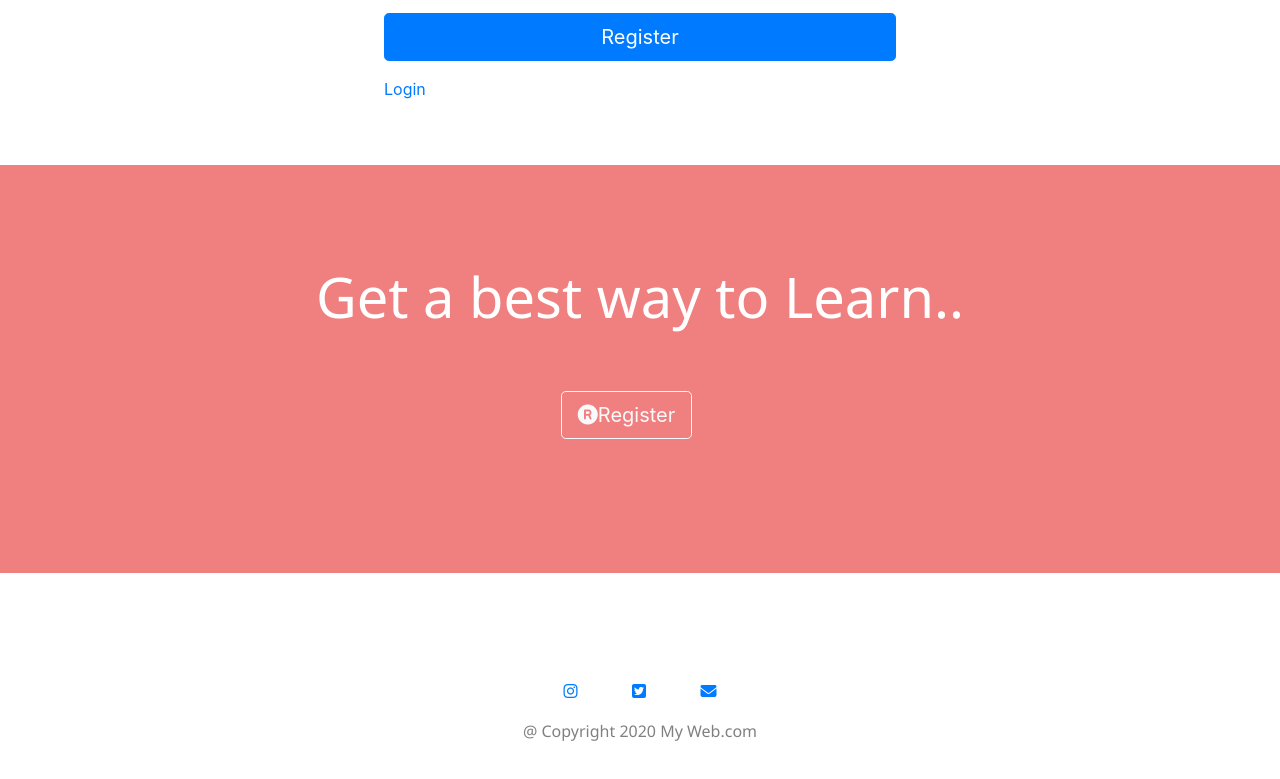
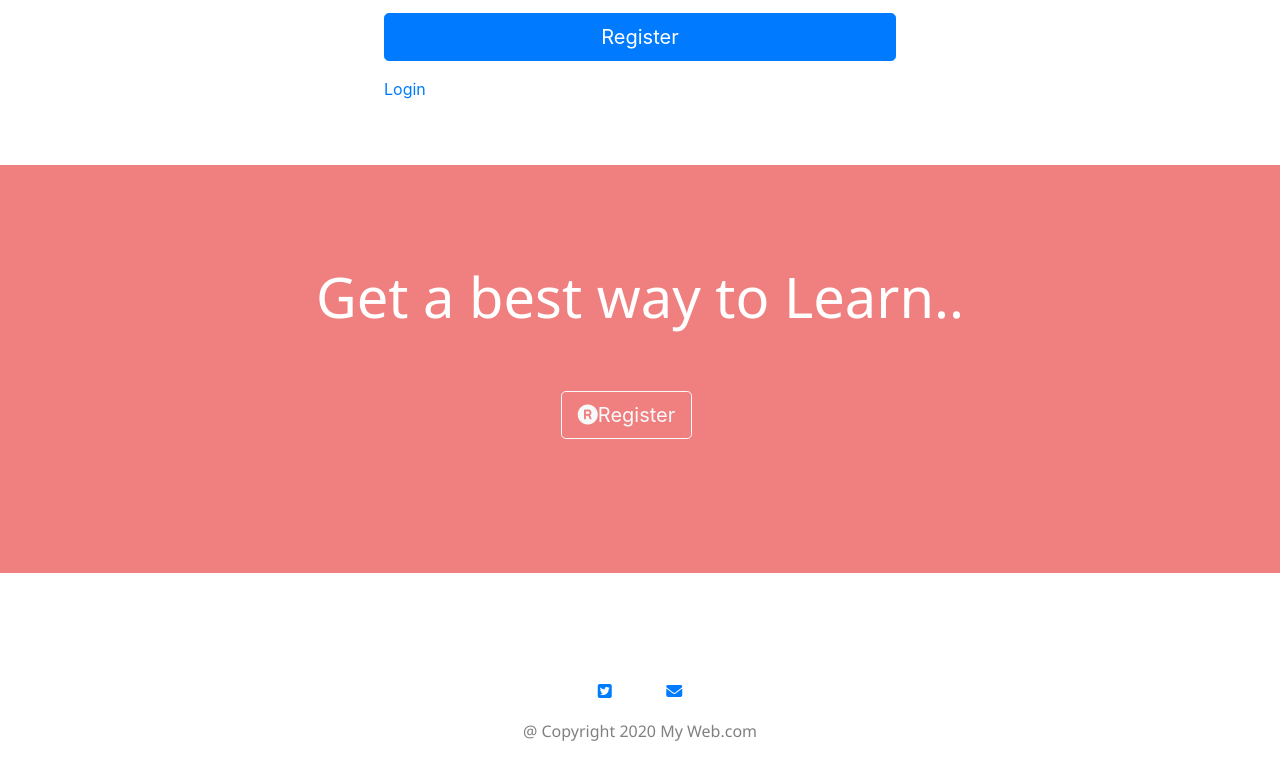
Before and after one commit to Kiran-lamani/My-web.com, a plain HTML site: page index.html in a window 1280 px wide. Shown: the part 2511-3290 px from the top of the page. Drawn offline with nearby package versions, Linux system fonts and the light colour scheme.

Commit message:
Update index.html

```diff
--- a/index.html
+++ b/index.html
@@ -185,7 +185,7 @@
       <!--footer-->
       <footer id="contact">
 
-        <a class="social-icon fab fa-instagram" href="https://www.instagram.com/_k_lamani_/"></a>
+
         <a class="social-icon fab fa-twitter-square" href="https://twitter.com/Kiranlamani07"></a>
         <a class=" social-icon fas fa-envelope" href=""></a>
         <p>@ Copyright 2020 My Web.com</p>
```
